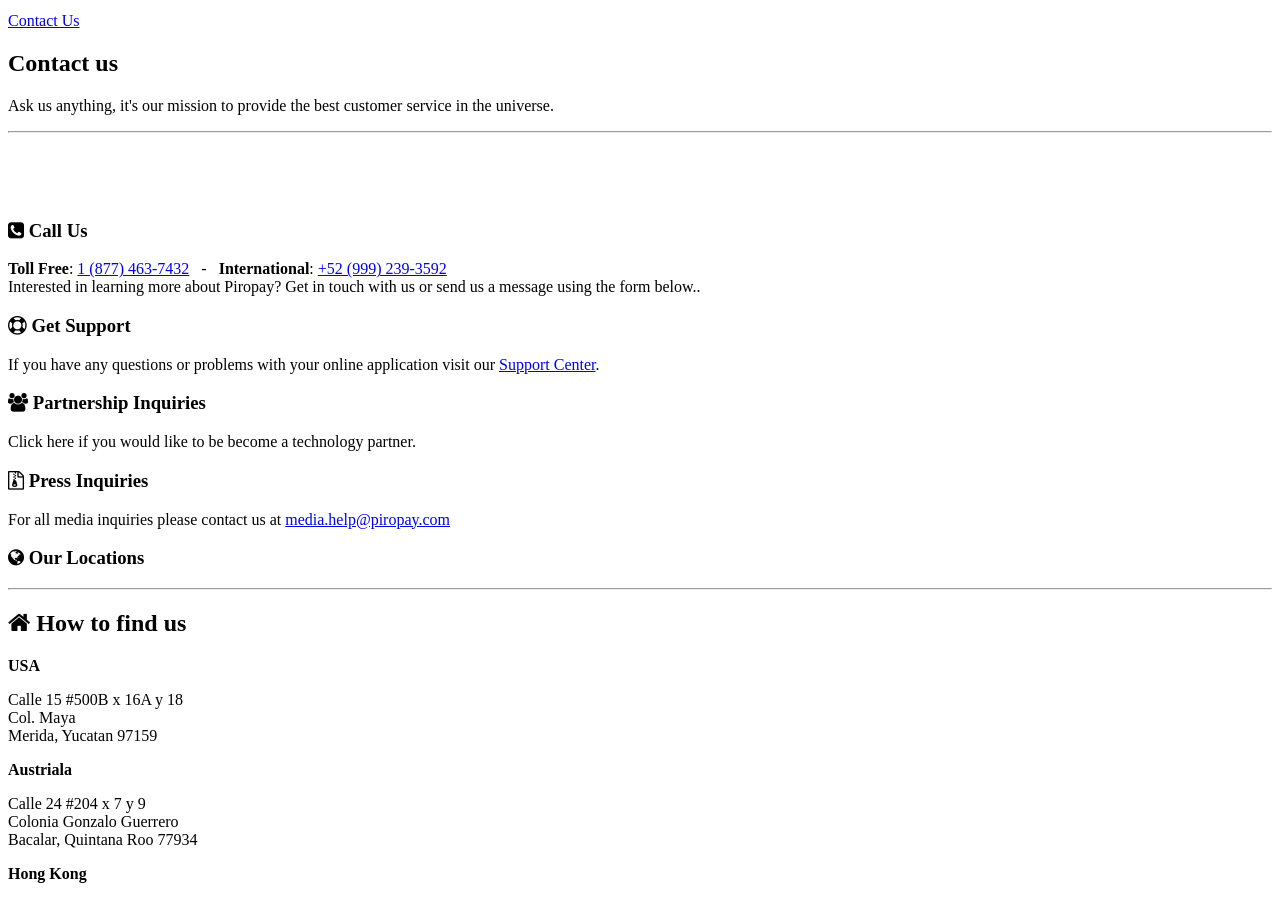
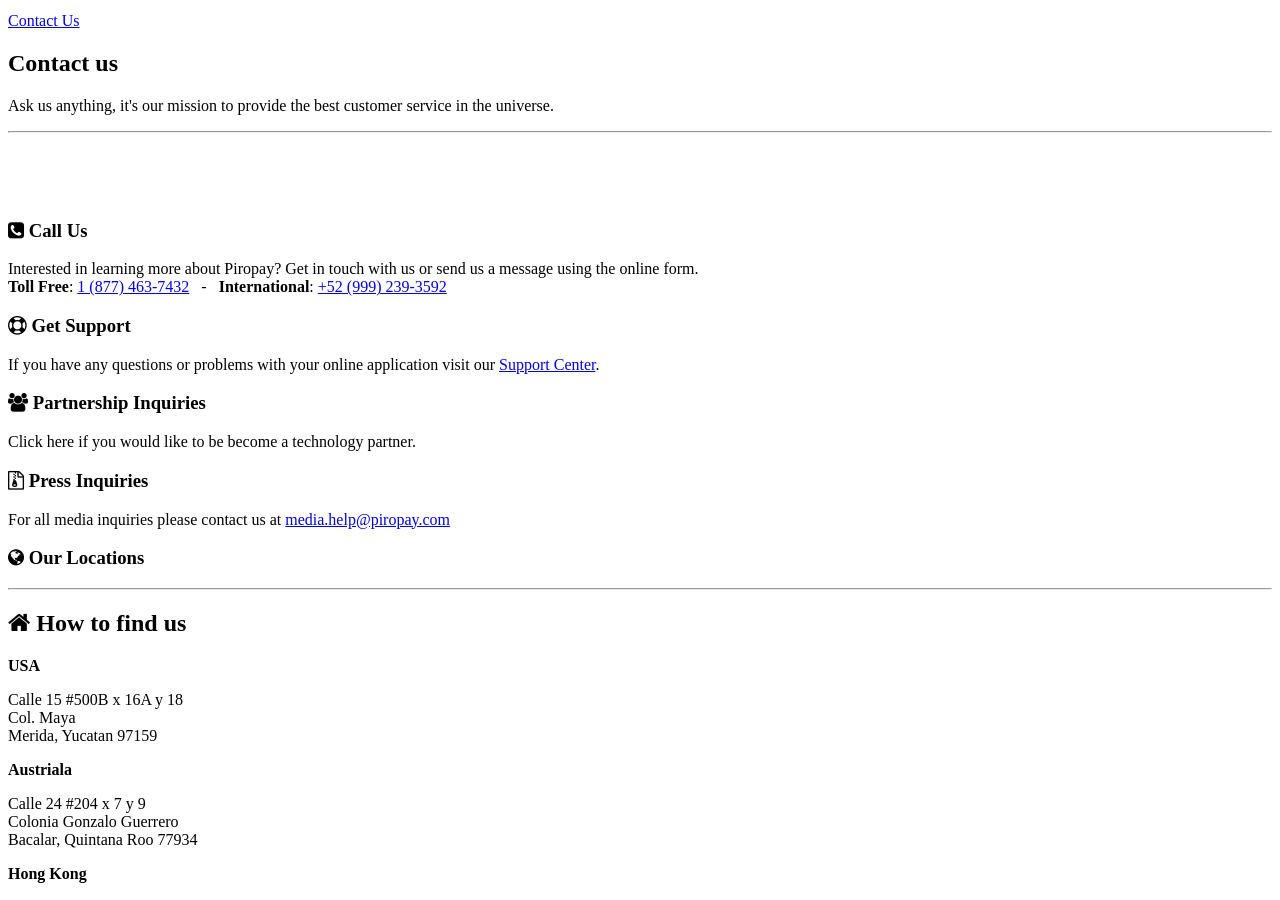
Before and after one commit to Banqee/piropay.github.io, a Jekyll site: the page built from _posts/2016-02-06-cabin.markdown, in a window 1280 px wide and 900 px high, scrolled down 9534 px. Built offline with Jekyll 4.4.1, drawn with Linux system fonts in a browser that asks for light colours; nearby versions of some CDN libraries; library files that are not in the unit come from our copies.

Commit message:
Update contact.html

```diff
--- a/_includes/contact.html
+++ b/_includes/contact.html
@@ -39,10 +39,9 @@
 <div class="col-xs-12 col-sm-12 tl">
  <div class="item-inner">
 <h3 class="item-title"><i class="fa fa-phone-square" aria-hidden="true"></i> Call Us </h3>
-	 <div class="item-content tl"><span><b>Toll Free</b>: <a href="1.877.463.7432">1 (877) 463-7432</a></span> &nbsp; - &nbsp;   <span><b> International</b>: <a href="52.999.239.3592">+52 (999) 239-3592 </a></span>
-		 </div>
-	 <div class="item-content">Interested in learning more about Piropay? Get in touch with us or send us a message using the form below..</div>
-
+	 <div class="item-content">Interested in learning more about Piropay? Get in touch with us or send us a message using the online form.</div>
+          <div class="item-content tl"><span><b>Toll Free</b>: <a href="1.877.463.7432">1 (877) 463-7432</a></span> &nbsp; - &nbsp; <span><b> International</b>: <a href="52.999.239.3592">+52 (999) 239-3592 </a></span>
+	 </div>
  </div><!--//item-inner-->
                 </div><!--//item-->
 
```
